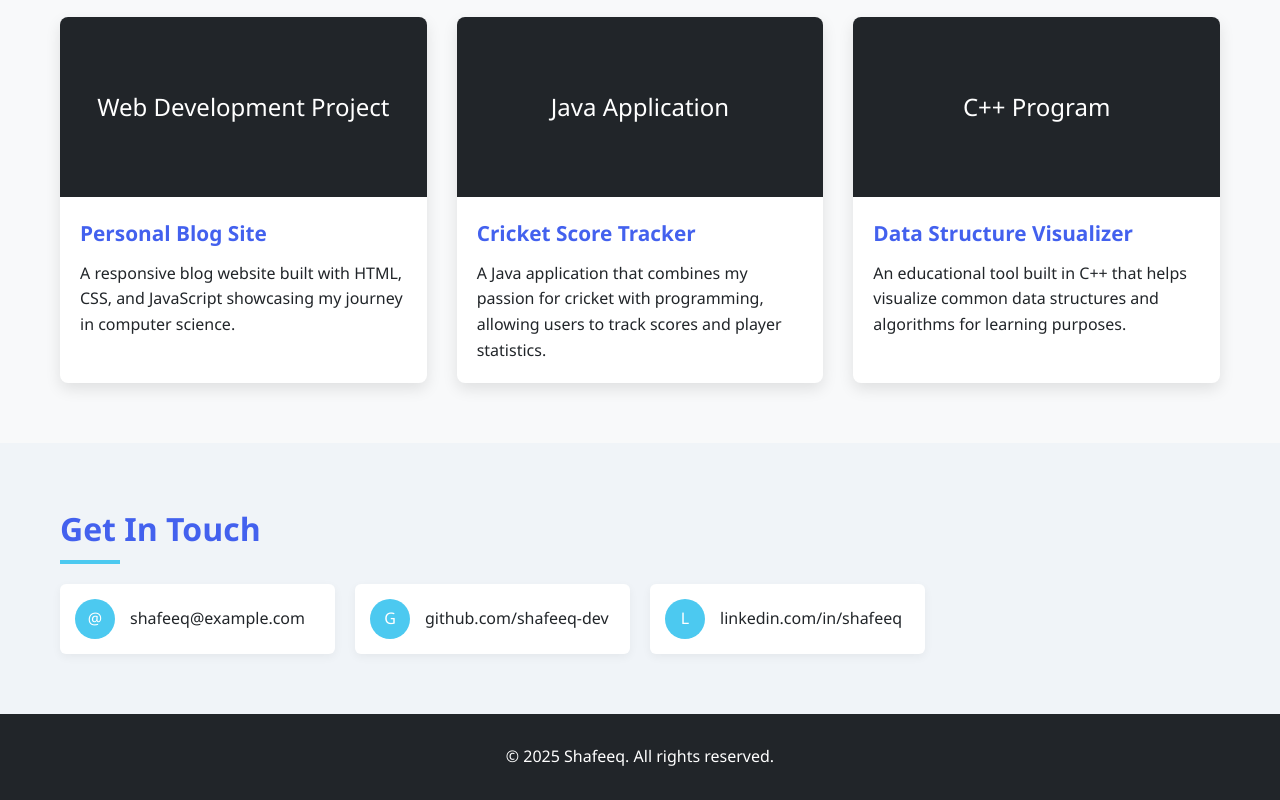
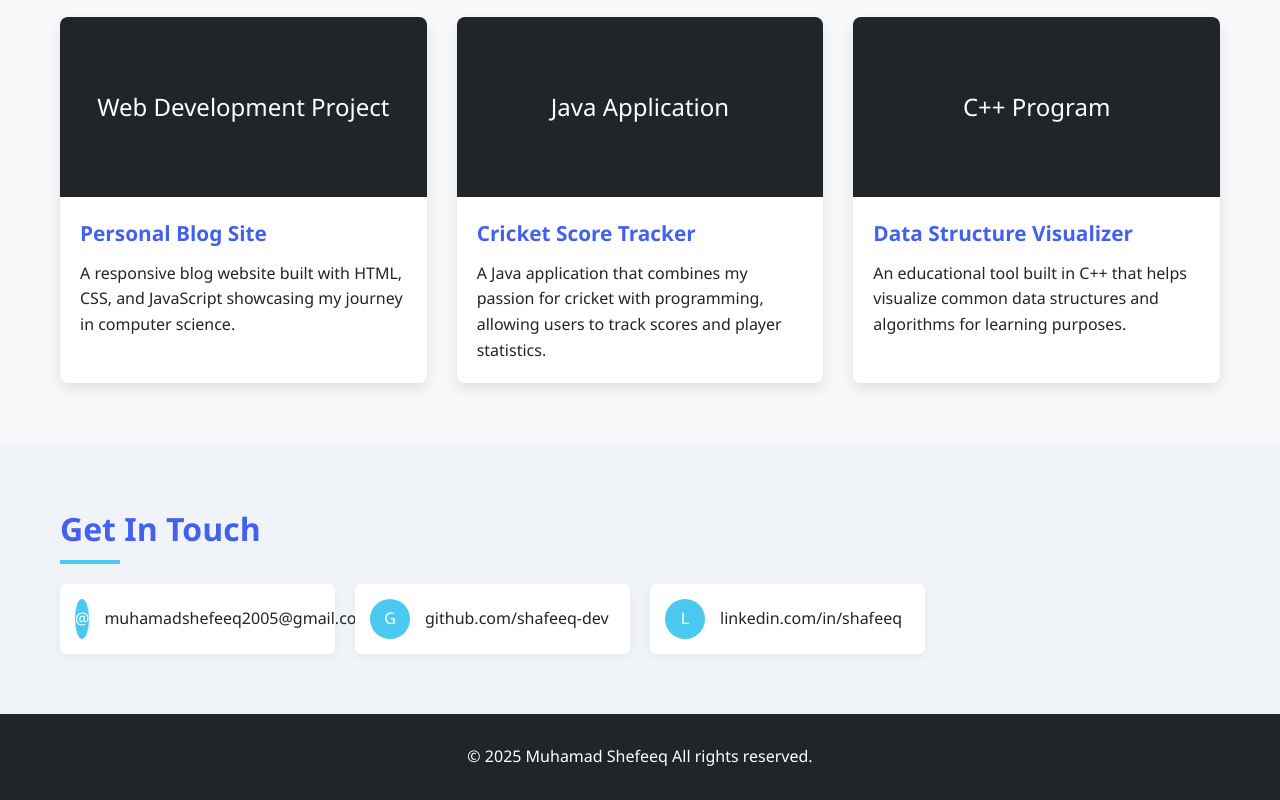
Before and after one commit to Muhamadshefeeq2005/digital-portfolio, a plain HTML site: page index.html in a window 1280 px wide. Shown: the part 1327-2127 px from the top of the page. Drawn offline with Linux system fonts and the light colour scheme.

Commit message:
Update index.html

```diff
--- a/index.html
+++ b/index.html
@@ -293,7 +293,7 @@
         <div class="container">
             <div class="profile">
                 <div class="profile-text">
-                    <h1 class="name">Shafeeq</h1>
+                    <h1 class="name">Muhamad Shefeeq</h1>
                     <p class="title">Computer Science Student & Developer</p>
                     <p>Passionate about coding, languages, and sports</p>
                     <a href="CV_2025-03-20-111859.pdf" class="btn">Get In Touch</a>
@@ -385,7 +385,7 @@
             <div class="contact-grid">
                 <div class="contact-item">
                     <div class="contact-icon">@</div>
-                    <p>shafeeq@example.com</p>
+                    <p>muhamadshefeeq2005@gmail.com</p>
                 </div>
                 <div class="contact-item">
                     <div class="contact-icon">G</div>
@@ -402,7 +402,7 @@
     <!-- Footer -->
     <footer>
         <div class="container">
-            <p>&copy; 2025 Shafeeq. All rights reserved.</p>
+            <p>&copy; 2025 Muhamad Shefeeq All rights reserved.</p>
         </div>
     </footer>
 </body>
```
